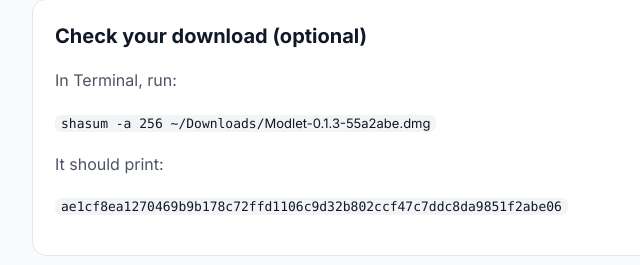
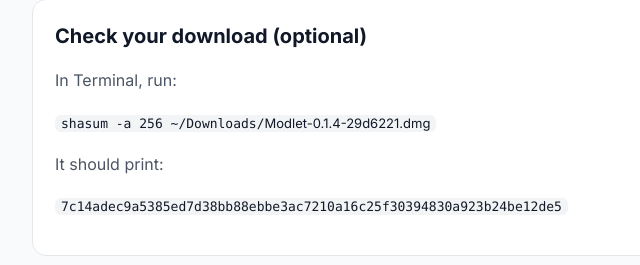
Before and after one commit to gradientx-tech/gradientx-tech.github.io, a plain HTML site: page modlet/index.html in a window 1280 px wide. Shown: the part 1745-2010 px from the top of the page, 244-884 px from the left. Drawn offline with Linux system fonts and the light colour scheme.

Commit message:
Modlet download page: internal test 14
Co-Authored-By: Claude Opus 5.5 <noreply@anthropic.com>

```diff
--- a/modlet/index.html
+++ b/modlet/index.html
@@ -82,8 +82,8 @@
         ⬇︎ <span class="en">Download for Windows</span><span class="zh">下载 Windows 版</span> <small>· 81 MB</small>
       </a>
       <div class="meta mac">
-        <span class="en">Version 0.1.3 (internal test 13) · Apple chip (M1 or later) · macOS 14 or later · 16 GB memory recommended</span>
-        <span class="zh">版本 0.1.3（内测 13）· 需要 Apple 芯片（M1 或更新）· macOS 14 或更新 · 建议 16 GB 内存</span>
+        <span class="en">Version 0.1.4 (internal test 14) · Apple chip (M1 or later) · macOS 14 or later · 16 GB memory recommended</span>
+        <span class="zh">版本 0.1.4（内测 14）· 需要 Apple 芯片（M1 或更新）· macOS 14 或更新 · 建议 16 GB 内存</span>
       </div>
       <div class="meta win">
         <span class="en">Version 0.1.0 (Windows internal test 5) · Windows 10 or 11, 64-bit · NVIDIA graphics card with 6 GB or more</span>
@@ -183,9 +183,9 @@
       <h2><span class="en">Check your download (optional)</span><span class="zh">核对下载的文件（可选）</span></h2>
       <p class="muted"><span class="en mac">In Terminal, run:</span><span class="zh mac">在「终端」里运行：</span><span class="en win">In Command Prompt, run:</span><span class="zh win">在「命令提示符」里运行：</span></p>
       <div class="mac">
-      <p><code>shasum -a 256 ~/Downloads/<span id="sum-mac-file">Modlet-0.1.3-55a2abe.dmg</span></code></p>
+      <p><code>shasum -a 256 ~/Downloads/<span id="sum-mac-file">Modlet-0.1.4-29d6221.dmg</span></code></p>
       <p class="muted"><span class="en">It should print:</span><span class="zh">应该显示：</span></p>
-      <p><code id="sum-mac">ae1cf8ea1270469b9b178c72ffd1106c9d32b802ccf47c7ddc8da9851f2abe06</code></p>
+      <p><code id="sum-mac">7c14adec9a5385ed7d38bb88ebbe3ac7210a16c25f30394830a923b24be12de5</code></p>
       </div>
       <div class="win">
       <p><code>certutil -hashfile %USERPROFILE%\Downloads\Modlet-Setup-0.1.0-d2a2415.exe SHA256</code></p>
@@ -212,10 +212,10 @@
       // packs, Baidu Baike, 12356), still on GitHub until a mainland mirror exists; Windows the same file for both.
       var GH = "https://github.com/gradientx-tech/petai-releases/releases/download/";
       var DL = {
-        gl: { mac: GH + "v0.1.3-test13/Modlet-0.1.3-55a2abe.dmg", win: GH + "v0.1.0-win5/Modlet-Setup-0.1.0-d2a2415.exe",
-              macFile: "Modlet-0.1.3-55a2abe.dmg", macSum: "ae1cf8ea1270469b9b178c72ffd1106c9d32b802ccf47c7ddc8da9851f2abe06" },
-        cn: { mac: GH + "v0.1.3-test13/Modlet-CN-0.1.3-55a2abe.dmg", win: GH + "v0.1.0-win5/Modlet-Setup-0.1.0-d2a2415.exe",
-              macFile: "Modlet-CN-0.1.3-55a2abe.dmg", macSum: "64f4e734b0f4fb6c85c1e22e410fae313fb34d062d89f1844a7a71906c1cb8c3" }
+        gl: { mac: GH + "v0.1.4-test14/Modlet-0.1.4-29d6221.dmg", win: GH + "v0.1.0-win5/Modlet-Setup-0.1.0-d2a2415.exe",
+              macFile: "Modlet-0.1.4-29d6221.dmg", macSum: "7c14adec9a5385ed7d38bb88ebbe3ac7210a16c25f30394830a923b24be12de5" },
+        cn: { mac: GH + "v0.1.4-test14/Modlet-CN-0.1.4-29d6221.dmg", win: GH + "v0.1.0-win5/Modlet-Setup-0.1.0-d2a2415.exe",
+              macFile: "Modlet-CN-0.1.4-29d6221.dmg", macSum: "5ea515760280783004c398415d2890264dca56f54d99f5ba51c46135f716f236" }
       };
       var get = function (k) { try { return localStorage.getItem(k); } catch (e) { return null; } };
       var put = function (k, v) { try { localStorage.setItem(k, v); } catch (e) {} };
```
